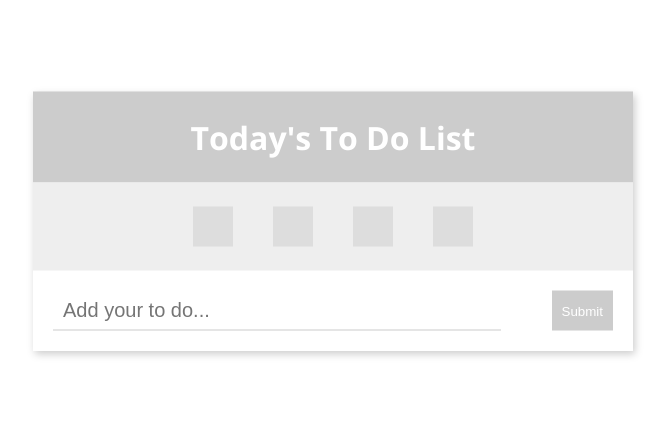
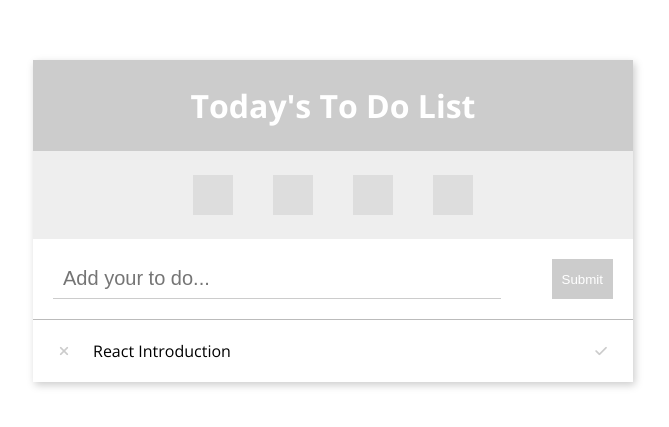
Before and after one commit to ro-ssang/to-do-with-react, a React (Create React App) app: page / in a window 1280 px wide. Shown: the part 179-606 px from the top of the page, without its empty margins (307-976 px from the left). Built offline with nearby package versions, Linux system fonts and the light colour scheme.

Commit message:
Add ToDoList Component to App

```diff
--- a/public/index.html
+++ b/public/index.html
@@ -25,6 +25,12 @@
       rel="stylesheet"
     />
 
+    <!-- Font awesome -->
+    <script
+      src="https://kit.fontawesome.com/170ed30cb0.js"
+      crossorigin="anonymous"
+    ></script>
+
     <title>To Do List</title>
   </head>
   <body>
--- a/src/components/ToDo/ToDo.js
+++ b/src/components/ToDo/ToDo.js
@@ -2,10 +2,12 @@ import React from "react";
 
 import Aux from "../../hoc/Auxiliary/Auxiliary";
 import ToDoForm from "./ToDoForm/ToDoForm";
+import ToDoList from "./ToDoList/ToDoList";
 
 const toDo = (props) => (
   <Aux>
     <ToDoForm />
+    <ToDoList />
   </Aux>
 );
 
--- a/src/components/ToDo/ToDoForm/ToDoForm.module.css
+++ b/src/components/ToDo/ToDoForm/ToDoForm.module.css
@@ -3,6 +3,7 @@
   justify-content: space-between;
   align-items: center;
   padding: 20px 20px;
+  border-bottom: 1px solid #bbb;
 }
 
 .ToDoForm input {
--- /dev/null
+++ b/src/components/ToDo/ToDoList/ToDoItem/ToDoItem.js
@@ -0,0 +1,17 @@
+import React from "react";
+
+import classes from "./ToDoItem.module.css";
+
+const toDoItem = (props) => (
+  <li className={classes.ToDoItem}>
+    <button className={classes.CloseBtn}>
+      <i className="fas fa-times"></i>
+    </button>
+    <span className={classes.ToDoText}>React Introduction</span>
+    <button className={classes.CheckBtn}>
+      <i className="fas fa-check"></i>
+    </button>
+  </li>
+);
+
+export default toDoItem;
--- /dev/null
+++ b/src/components/ToDo/ToDoList/ToDoItem/ToDoItem.module.css
@@ -0,0 +1,34 @@
+.ToDoItem {
+  display: flex;
+  justify-content: space-between;
+  align-items: center;
+  position: relative;
+  padding: 20px 20px;
+  border-bottom: 1px solid #eee;
+}
+
+.ToDoItem:last-child {
+  border-bottom: none;
+}
+
+.CloseBtn {
+  position: absolute;
+  left: 20px;
+  top: 50%;
+  background: transparent;
+  border: none;
+  color: #ccc;
+  cursor: pointer;
+  transform: translateY(-50%);
+}
+
+.ToDoText {
+  padding-left: 40px;
+}
+
+.CheckBtn {
+  background: transparent;
+  border: none;
+  color: #ccc;
+  cursor: pointer;
+}
--- /dev/null
+++ b/src/components/ToDo/ToDoList/ToDoList.js
@@ -0,0 +1,12 @@
+import React from "react";
+
+import classes from "./ToDoList.module.css";
+import ToDoItem from "./ToDoItem/ToDoItem";
+
+const toDoList = (props) => (
+  <ul className={classes.ToDoList}>
+    <ToDoItem />
+  </ul>
+);
+
+export default toDoList;
```
Also changed, not shown: src/components/ToDo/ToDoList/ToDoList.module.css (added).
